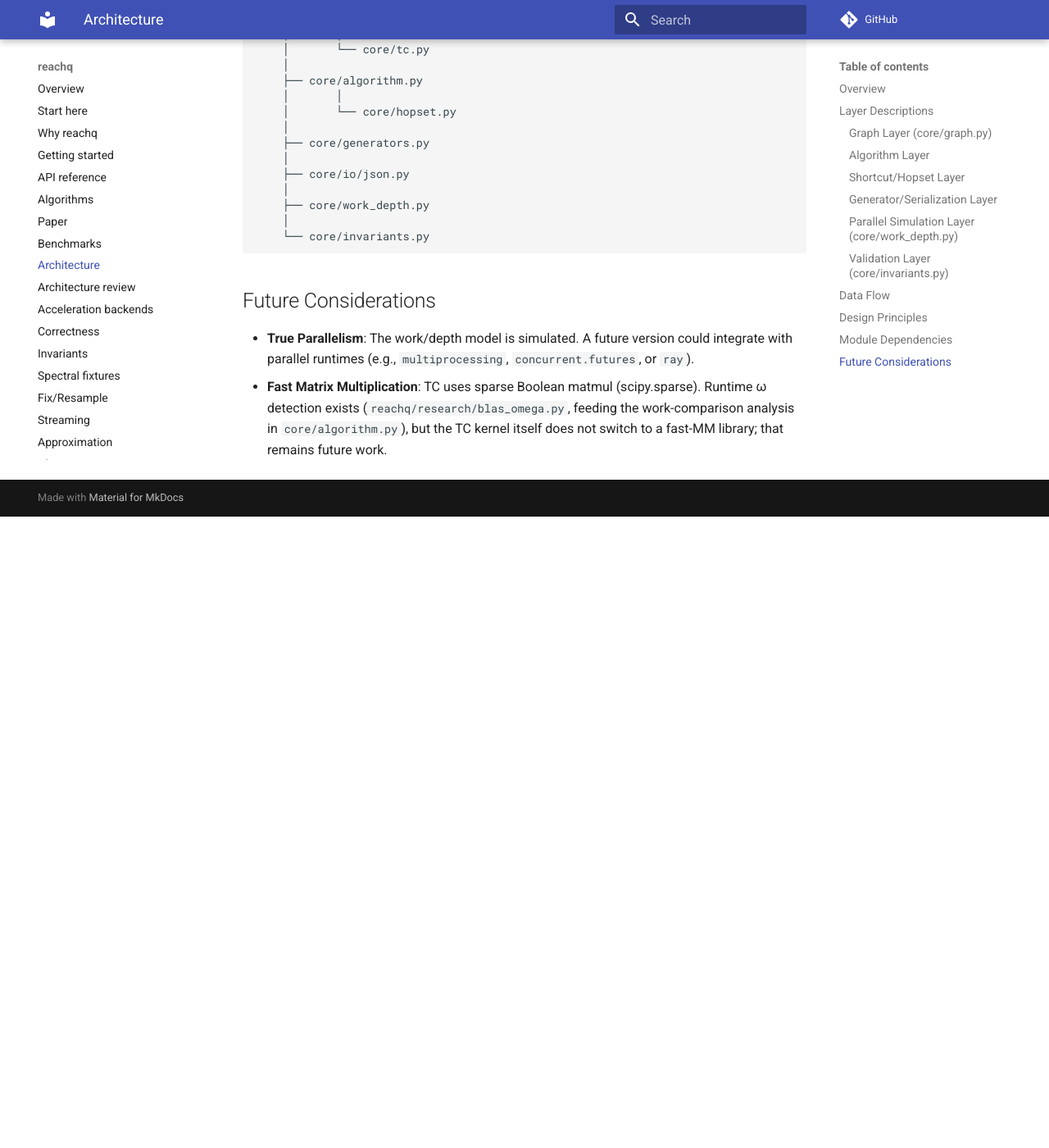
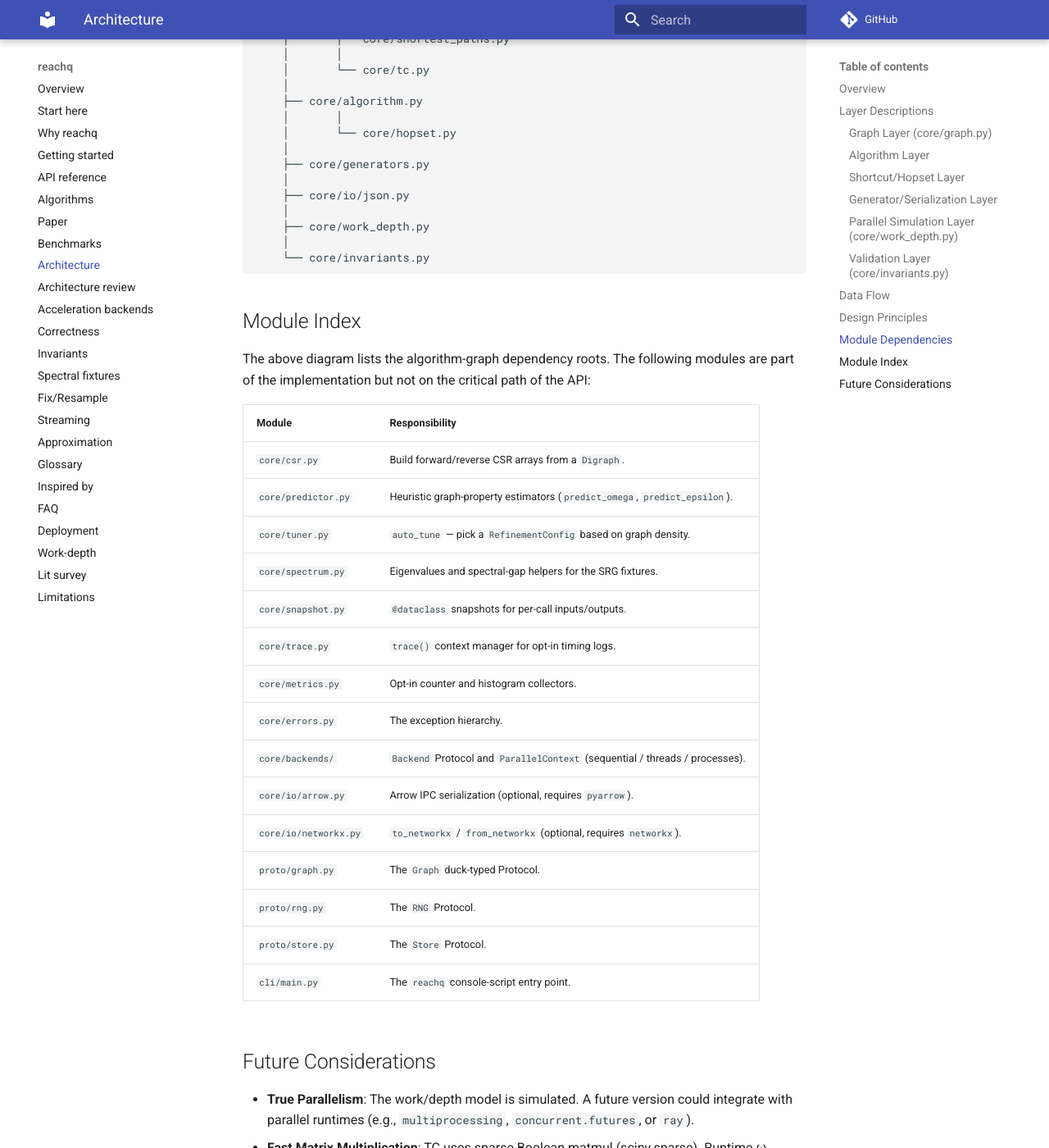
Before and after one commit to sachn-cs/parallel-reachability-and-shortest-paths, an MkDocs documentation site: the page built from docs/architecture.md, in a window 1280 px wide and 1400 px high, scrolled down 4151 px. Shown: the whole window at 82% size. Built offline with MkDocs 1.6.1 and Material for MkDocs 9.7.7, drawn with Linux system fonts in a browser that asks for light colours; comment, search, counter and statistics services are not loaded; before the commit the page ends 4781 px from its top, so only the background shows below that; some of the changed text lies outside the part shown.

Commit message:
docs: architecture.md module index + verified coverage claim
Add a Module Index table listing the 14 modules that were missing
from the architecture diagram (csr, predictor, tuner, spectrum,
snapshot, trace, metrics, errors, backends, io/arrow, io/networkx,
proto/{graph,rng,store}, cli/main). Replace the stale 'coverage
is ~76%' claim with the verbatim 0.8.0 measurement: 3737
statements, 880 missed, 76% line coverage.

````diff
--- a/docs/architecture.md
+++ b/docs/architecture.md
@@ -160,8 +160,9 @@ Input Graph
    via the work/depth model.
 
 5. **Testability**: Every public function has corresponding tests with both
-   positive and negative cases. Test coverage is ~76% (measured with
-   `pytest --cov=reachq`).
+   positive and negative cases. Test coverage is 76% (last measured
+   during the v0.8.0 release with `pytest --cov=reachq` — 3737
+   statements, 880 missed, 76% line coverage).
 
 6. **Extensibility**: New graph types can be added by subclassing `Graph`
    and implementing the four template hooks.
@@ -191,6 +192,30 @@ core/graph.py       (no internal dependencies; contract_sccs lazily imports
     └── core/invariants.py
 ```
 
+## Module Index
+
+The above diagram lists the algorithm-graph dependency roots. The
+following modules are part of the implementation but not on the
+critical path of the API:
+
+| Module | Responsibility |
+|---|---|
+| `core/csr.py` | Build forward/reverse CSR arrays from a `Digraph`. |
+| `core/predictor.py` | Heuristic graph-property estimators (`predict_omega`, `predict_epsilon`). |
+| `core/tuner.py` | `auto_tune` — pick a `RefinementConfig` based on graph density. |
+| `core/spectrum.py` | Eigenvalues and spectral-gap helpers for the SRG fixtures. |
+| `core/snapshot.py` | `@dataclass` snapshots for per-call inputs/outputs. |
+| `core/trace.py` | `trace()` context manager for opt-in timing logs. |
+| `core/metrics.py` | Opt-in counter and histogram collectors. |
+| `core/errors.py` | The exception hierarchy. |
+| `core/backends/` | `Backend` Protocol and `ParallelContext` (sequential / threads / processes). |
+| `core/io/arrow.py` | Arrow IPC serialization (optional, requires `pyarrow`). |
+| `core/io/networkx.py` | `to_networkx` / `from_networkx` (optional, requires `networkx`). |
+| `proto/graph.py` | The `Graph` duck-typed Protocol. |
+| `proto/rng.py` | The `RNG` Protocol. |
+| `proto/store.py` | The `Store` Protocol. |
+| `cli/main.py` | The `reachq` console-script entry point. |
+
 ## Future Considerations
 
 - **True Parallelism**: The work/depth model is simulated. A future version
````
